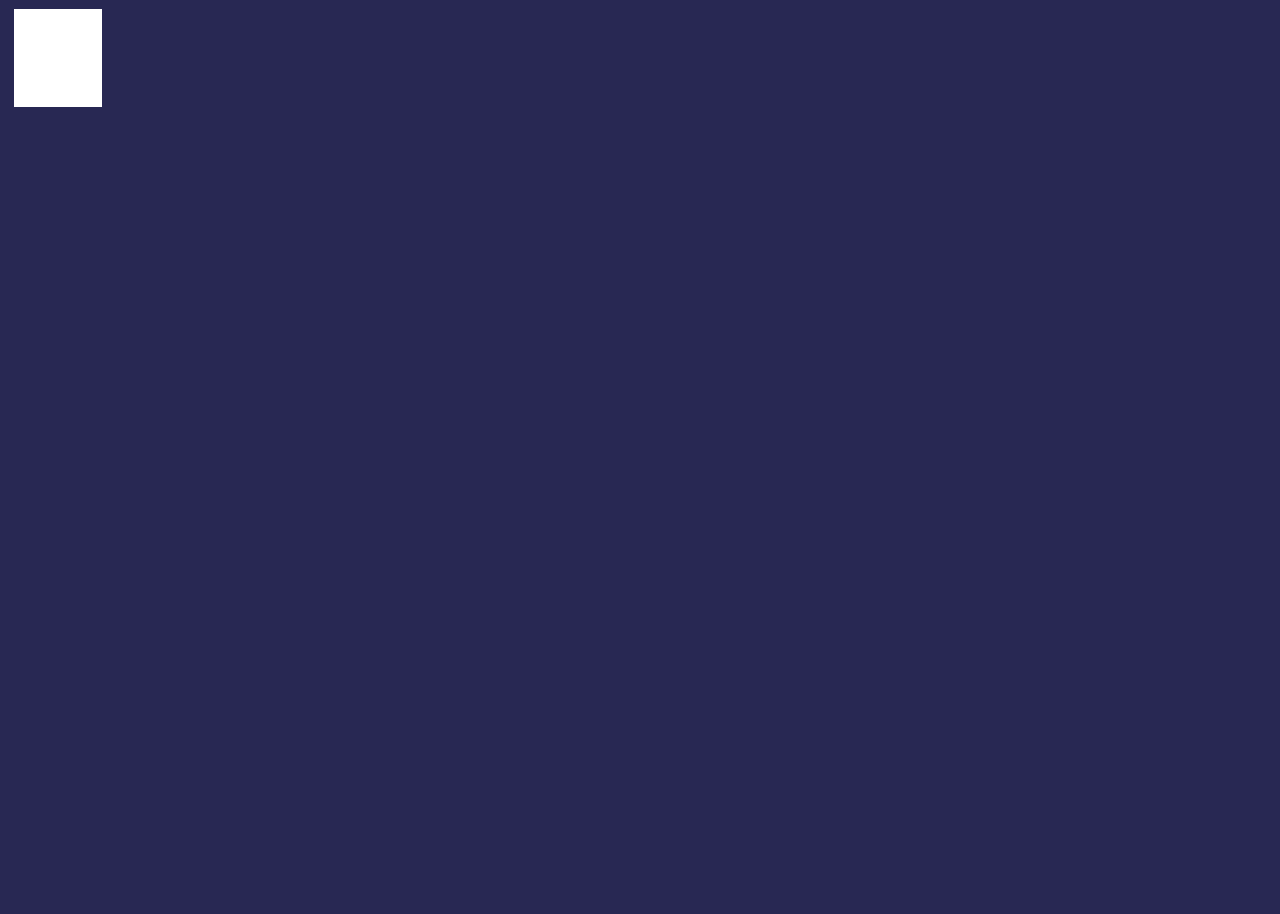
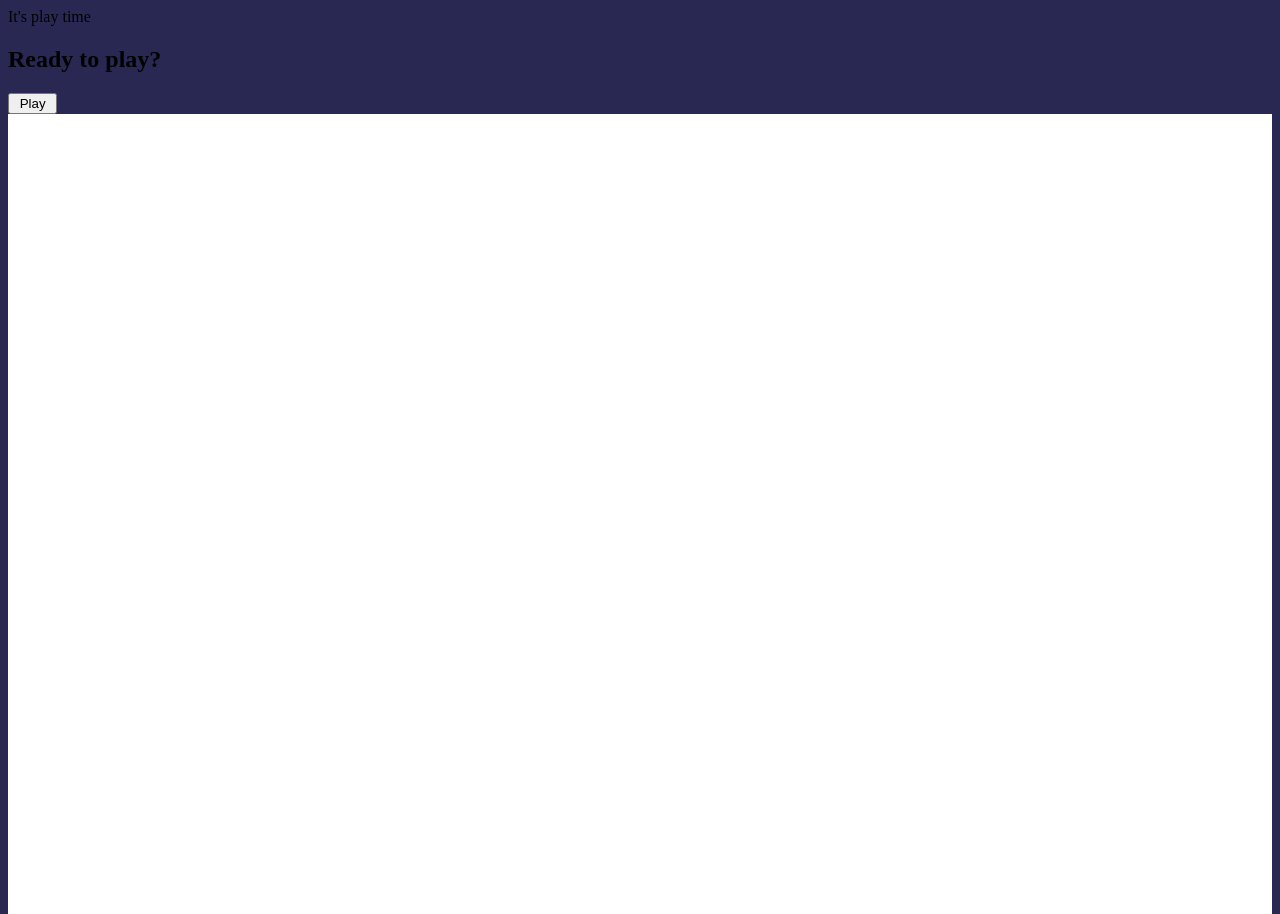
Before and after one commit to gloedige/Memory, a website built with Vite: page index.html in a window 1280 px wide. Before the commit the page ends 816 px from the top, so only its background shows below. Built offline with nearby package versions, Linux system fonts and the light colour scheme.

Commit message:
create html basic sides

```diff
--- a/index.html
+++ b/index.html
@@ -8,13 +8,19 @@
     <link rel="stylesheet" href="./src/styles/style.css">
 </head>
 <body>
-    <section id="field">
-        <button class="card">
-            <div class="card__inner">
-                <div class="card__face card__face--front"></div>
-                <div class="card__face card__face--back"></div>
-            </div>
-        </button>
+    <section class="text">
+        <span>It's play time</span>
+        <h1>Ready to play?</h1>
     </section>
+    <button class="button button--start">
+        <img src="" alt="">
+        Play
+        <img src="" alt="">
+    </button>
+        <div class="card__inner">
+            <div class="card__face card__face--front"></div>
+            <div class="card__face card__face--back"></div>
+        </div>
+    </button>
 </body>
 </html>
```
Also changed, not shown: src/html/game_field.html (added, +19 -0 lines), src/html/settings.html (added).
